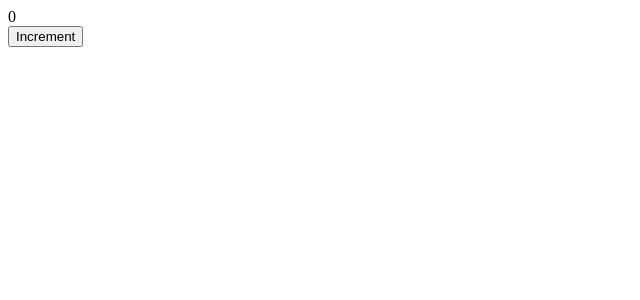
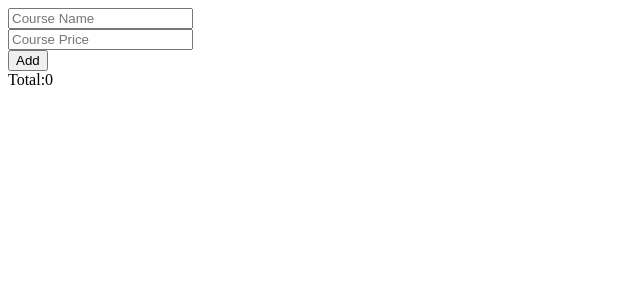
Before and after one commit to QuocAn108/ReactVite_Learning, a React (Vite) app in the folder ReactViteLearning/: page / in a window 1280 px wide. Shown: the top 300 px of the page, without its empty margins (0-640 px from the left). Built offline with nearby package versions, Linux system fonts and the light colour scheme.

Commit message:
Using useMemo in reactJS

```diff
--- a/ReactViteLearning/src/App.jsx
+++ b/ReactViteLearning/src/App.jsx
@@ -1,17 +1,49 @@
-import { useCallback, useState } from "react";
-import Content from "./components/Content";
+import { useMemo, useState } from "react";
 
 function App() {
-  const [count, setCount] = useState(0);
-  const handleIncrement = useCallback(() => {
-    setCount((prev) => prev + 1);
-  }, []);
-
-  console.log("rendered dad");
+  const [courses, setCourse] = useState([]);
+  const [name, setName] = useState("");
+  const [price, setPrice] = useState("");
+  const handleAdd = () => {
+    const course = {
+      name,
+      price,
+    };
+    setCourse((prev) => [...prev, course]);
+  };
+  // const total = courses.reduce((acc, course) => acc + Number(course.price), 0);
+  const total = useMemo(() => {
+    return courses.reduce((acc, course) => acc + Number(course.price), 0);
+  }, [courses]);
   return (
     <>
-      {count}
-      <Content handleIncrement={handleIncrement} />
+      <div>
+        <div>
+          <input
+            type="text"
+            placeholder="Course Name"
+            value={name}
+            onChange={(e) => setName(e.target.value)}
+          />
+        </div>
+        <div>
+          <input
+            type="text"
+            placeholder="Course Price"
+            value={price}
+            onChange={(e) => setPrice(e.target.value)}
+          />
+        </div>
+        <button onClick={handleAdd}>Add</button>
+        <div>Total:{total}</div>
+        <ul>
+          {courses.map((course, index) => (
+            <li key={index}>
+              {course.name} - {course.price}
+            </li>
+          ))}
+        </ul>
+      </div>
     </>
   );
 }
```
